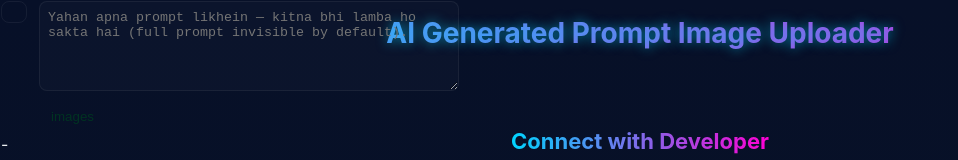
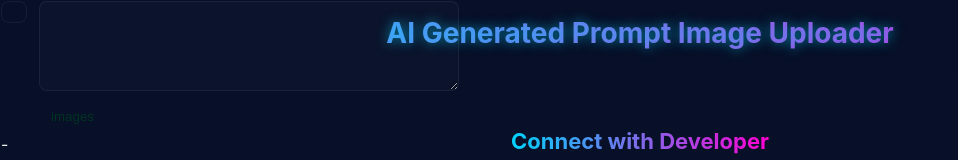
Before and after one commit to madanHTML/ai-prompt, a website: page index.html in a window 1280 px wide. Shown: the top 160 px of the page, without its empty margins (0-958 px from the left). Drawn offline with Linux system fonts and the light colour scheme; no server answers.

Commit message:
Update index.html

```diff
--- a/index.html
+++ b/index.html
@@ -155,7 +155,7 @@ footer .footer-content::-webkit-scrollbar-thumb {
         </div>
 
        <div style="flex:1;display:flex;flex-direction:column;gap:8px;">
-          <textarea id="promptInput" placeholder="Yahan apna prompt likhein — kitna bhi lamba ho sakta hai (full prompt invisible by default)."></textarea>
+          <textarea id="promptInput" ></textarea>
           <div style="display:flex;gap:8px;align-items:center;">
             <button class="btn" id="addAll"> images </button>
             <button class="btn secondary" id="clearAll" style="display: none;>Clear gallery</button>
```
